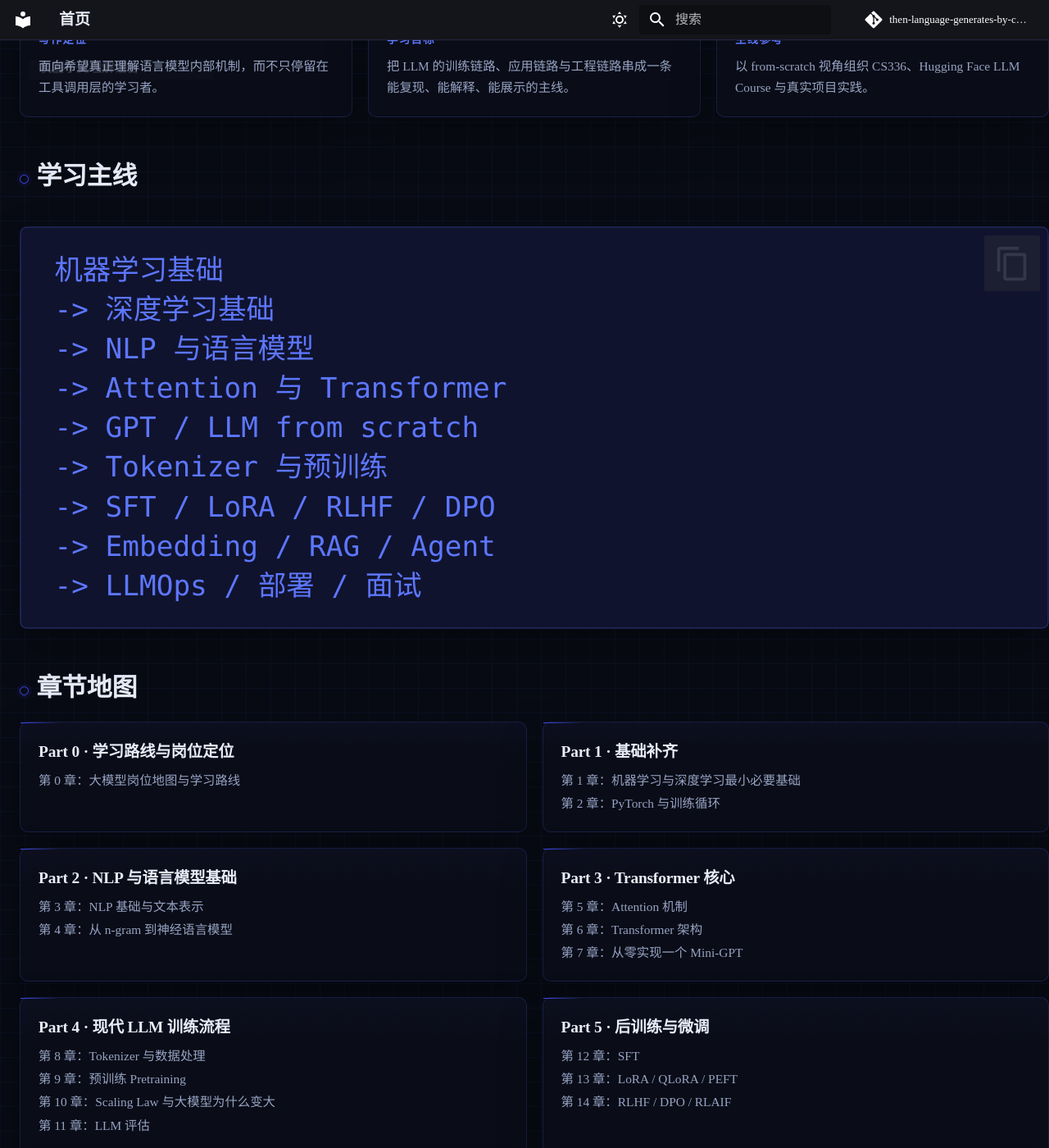
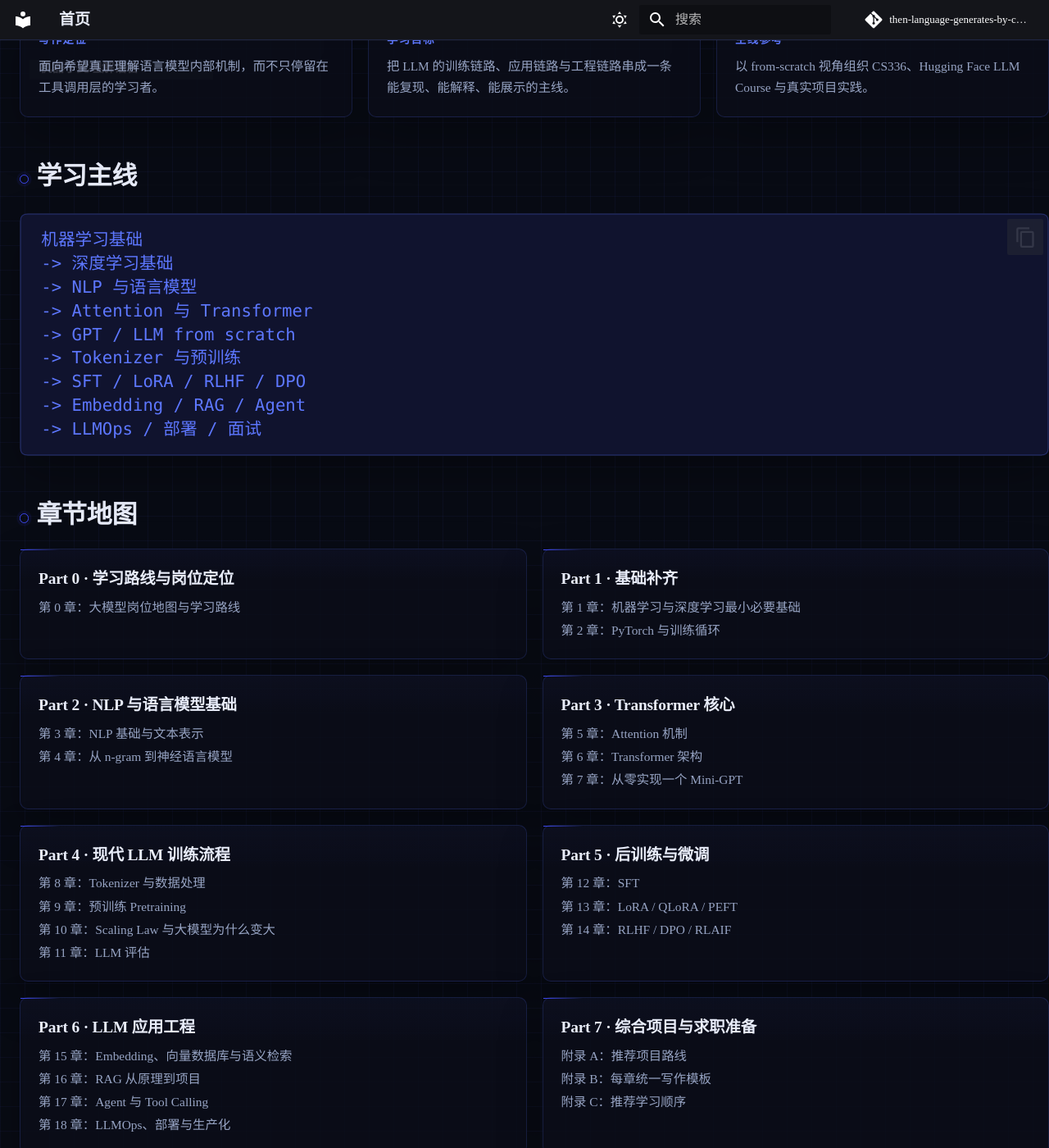
Before and after one commit to Ferris-Liu/LLM-Start-from-the-scratch, an MkDocs documentation site: the page built from docs/index.md, in a window 1280 px wide and 1400 px high, scrolled down 541 px. Shown: the whole window at 82% size. Built offline with MkDocs 1.6.1 and Material for MkDocs 9.7.7, drawn with Linux system fonts in a browser that asks for light colours; comment, search, counter and statistics services are not loaded.

Commit message:
update pages

```diff
--- a/docs/assets/stylesheets/extra.css
+++ b/docs/assets/stylesheets/extra.css
@@ -76,7 +76,7 @@ select {
 
 .md-content__inner {
   padding-top: 0.6rem;
-  max-width: 68rem;
+  max-width: 64rem;
   margin: 0 auto;
 }
 
@@ -203,7 +203,7 @@ select {
 
 .md-typeset {
   color: var(--llm-text);
-  font-size: 2.00rem;
+  font-size: 1.20rem;
   line-height: 2;
   letter-spacing: 0;
 }
```
